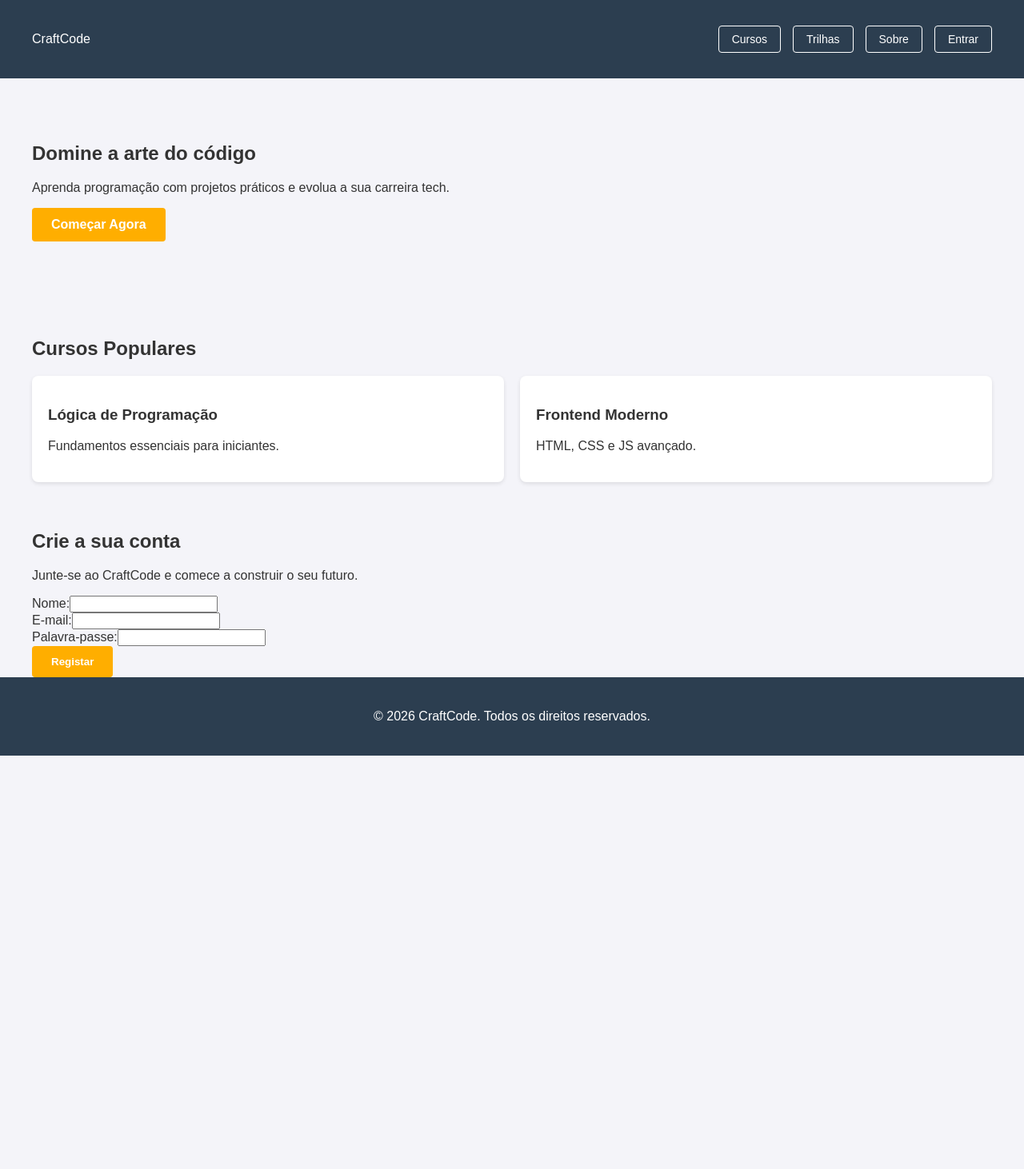
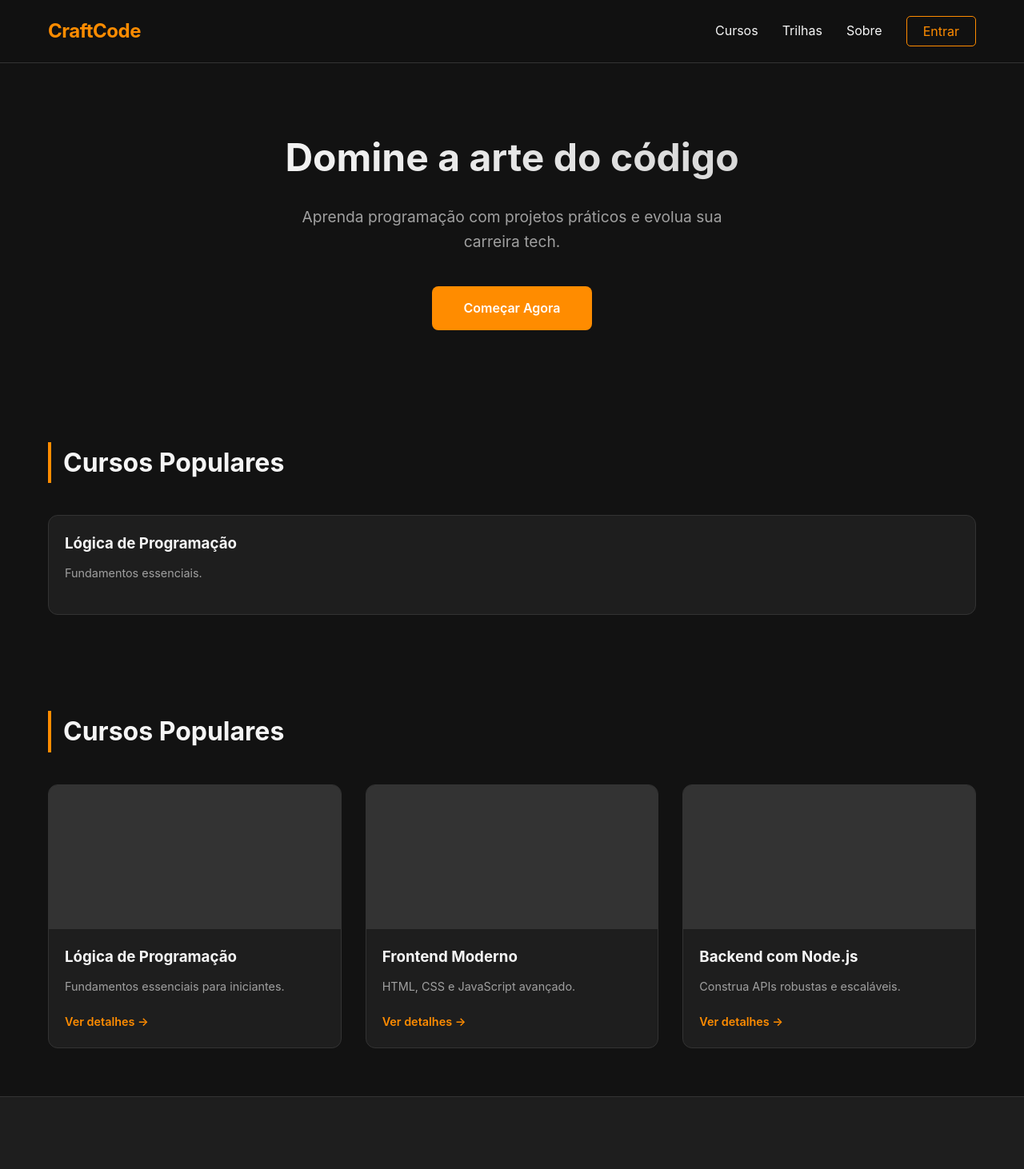
Before and after one commit to MateusViegasCode/ASCII---Projeto-Trainee, a React (Vite) app: page / in a window 1280 px wide. Shown: the top 1462 px of the page at 80% size. Before the commit the page ends 945 px from the top, so only its background shows below. Built offline with nearby package versions, Linux system fonts and the light colour scheme.

Commit message:
integra tela de login com o back-end

```diff
--- a/index.html
+++ b/index.html
@@ -6,7 +6,6 @@
     <title>CraftCode</title>
   </head>
   <body>
-    <div id="root"></div>
-    <script type="module" src="/src/main.jsx"></script>
+    <div id="root"></div> <script type="module" src="/src/main.jsx"></script>
   </body>
 </html>
--- a/server.js
+++ b/server.js
@@ -81,7 +81,7 @@ app.post('/login', async (req, res) => {
     }
 });
 
-// Rota extra para ver o resultado
+// Rota extra para ver o resultado: http://localhost:3000/usuarios
 app.get('/usuarios', (req, res) => {
     res.json(bancoDeUsuarios);
 });
--- a/src/App.jsx
+++ b/src/App.jsx
@@ -20,9 +20,7 @@ function App() {
     try {
       const resposta = await fetch('http://localhost:3000/cadastro', {
         method: 'POST',
-        headers: {
-          'Content-Type': 'application/json',
-        },
+        headers: { 'Content-Type': 'application/json' },
         body: JSON.stringify({ nome, email, senha })
       });
 
@@ -42,12 +40,11 @@ function App() {
   };
 
   return (
-    <>
+    <div>
+      {/* Header */}
       <header className="main-header">
         <div className="container header-content">
-          <div className="logo" onClick={() => setPaginaAtual('home')} style={{cursor: 'pointer'}}>
-            CraftCode
-          </div>
+          <div className="logo">CraftCode</div>
           <nav>
             <ul className="nav-links">
               <li><a href="#">Cursos</a></li>
@@ -63,31 +60,64 @@ function App() {
         </div>
       </header>
 
-      <main>
+      {/* Hero */}
       <section className="hero">
         <div className="container">
           <h1>Domine a arte do código</h1>
-            <p>Aprenda programação com projetos práticos e evolua a sua carreira tech.</p>
+          <p>Aprenda programação com projetos práticos e evolua sua carreira tech.</p>
           <a href="#cadastro" className="btn-primary">Começar Agora</a>
         </div>
       </section>
 
+      {/* Cards */}
       <section className="courses-section">
         <div className="container">
           <h2>Cursos Populares</h2>
           <div className="course-grid">
-                    <div className="course-card">
+            <article className="course-card">
+              <div className="card-content">
                 <h3>Lógica de Programação</h3>
-                        <p>Fundamentos essenciais para iniciantes.</p>
+                <p>Fundamentos essenciais.</p>
               </div>
-                    <div className="course-card">
-                        <h3>Frontend Moderno</h3>
-                        <p>HTML, CSS e JS avançado.</p>
-                    </div>
+            </article>
           </div>
         </div>
       </section>
 
+      <section class="courses-section">
+        <div class="container">
+            <h2>Cursos Populares</h2>
+            <div class="course-grid">
+                <article class="course-card">
+                    <div class="card-image"></div> <div class="card-content">
+                        <h3>Lógica de Programação</h3>
+                        <p>Fundamentos essenciais para iniciantes.</p>
+                        <a href="#" class="link-details">Ver detalhes &rarr;</a>
+                    </div>
+                </article>
+
+                <article class="course-card">
+                    <div class="card-image"></div>
+                    <div class="card-content">
+                        <h3>Frontend Moderno</h3>
+                        <p>HTML, CSS e JavaScript avançado.</p>
+                        <a href="#" class="link-details">Ver detalhes &rarr;</a>
+                    </div>
+                </article>
+
+                <article class="course-card">
+                    <div class="card-image"></div>
+                    <div class="card-content">
+                        <h3>Backend com Node.js</h3>
+                        <p>Construa APIs robustas e escaláveis.</p>
+                        <a href="#" class="link-details">Ver detalhes &rarr;</a>
+                    </div>
+                </article>
+            </div>
+        </div>
+    </section>
+
+      {/* Formulário de cadastro */}
       <section id="cadastro" className="cadastro-section">
         <div className="container">
           <h2>Crie a sua conta</h2>
@@ -103,7 +133,6 @@ function App() {
                 required
               />
             </div>
-
             <div className="input-group">
               <label>E-mail:</label>
               <input
@@ -113,7 +142,6 @@ function App() {
                 required
               />
             </div>
-
             <div className="input-group">
               <label>Palavra-passe:</label>
               <input
@@ -123,21 +151,20 @@ function App() {
                 required
               />
             </div>
-
             <button type="submit" className="btn-primary">Registar</button>
           </form>
 
           {mensagem && <p className="mensagem-aviso">{mensagem}</p>}
         </div>
       </section>
-      </main>
 
+      {/* Footer */}
       <footer>
         <div className="container">
           <p>&copy; 2026 CraftCode. Todos os direitos reservados.</p>
         </div>
       </footer>
-    </>
+    </div>
   );
 }
 
--- a/src/main.jsx
+++ b/src/main.jsx
@@ -1,10 +1,10 @@
 import React from 'react'
 import ReactDOM from 'react-dom/client'
 import App from './App.jsx'
-import './style.css'
+import './style.css' // Importando seu CSS aqui
 
 ReactDOM.createRoot(document.getElementById('root')).render(
   <React.StrictMode>
     <App />
-  </React.StrictMode>
+  </React.StrictMode>,
 )
--- a/src/style.css
+++ b/src/style.css
@@ -1,35 +1,50 @@
-html, body {
-  height: 100%;
-  margin: 0;
+:root {
+    /* Paleta de Cores */
+    --primary-color: #FF8C00; /* Laranja forte */
+    --primary-hover: #e07b00;
+    --bg-dark: #121212;       /* Fundo quase preto */
+    --bg-card: #1E1E1E;       /* Fundo dos cards */
+    --text-light: #F5F5F5;
+    --text-gray: #A0A0A0;
+
+    /* Espaçamento */
+    --container-width: 1200px;
+    --spacing-md: 1.5rem;
 }
 
-#root {
-  display: flex;
-  flex-direction: column;
-  min-height: 100vh;
+* {
+    margin: 0;
+    padding: 0;
+    box-sizing: border-box;
 }
 
 body {
-  font-family: Arial, sans-serif;
-  padding: 0;
-  background-color: #f4f4f9;
-  color: #333;
-}
-
-main {
-  flex: 1;
+    font-family: 'Inter', sans-serif;
+    background-color: var(--bg-dark);
+    color: var(--text-light);
+    line-height: 1.6;
 }
 
 .container {
-  max-width: 1200px;
+    max-width: var(--container-width);
     margin: 0 auto;
     padding: 0 20px;
 }
 
+a {
+    text-decoration: none;
+    color: inherit;
+    transition: 0.3s;
+}
+
+/* Header */
 .main-header {
-  background-color: #2c3e50;
-  color: white;
-  padding: 1rem 0;
+    background-color: rgba(18, 18, 18, 0.95);
+    padding: 20px 0;
+    border-bottom: 1px solid #333;
+    position: sticky;
+    top: 0;
+    z-index: 1000;
 }
 
 .header-content {
@@ -38,118 +53,294 @@ main {
     align-items: center;
 }
 
+.logo {
+    font-size: 1.5rem;
+    font-weight: 700;
+    color: var(--primary-color);
+    letter-spacing: -0.5px;
+}
+
 .nav-links {
     list-style: none;
     display: flex;
-  gap: 15px;
+    gap: 30px;
     align-items: center;
 }
 
-.nav-links a,
+.nav-links a:hover {
+    color: var(--primary-color);
+}
+
 .btn-entrar-header {
-  background: none;
-  border: 1px solid white;
+    background: transparent;
+    border: 1px solid var(--primary-color);
+    padding: 8px 20px;
+    border-radius: 5px;
+    color: var(--primary-color);
+    cursor: pointer;
+    font-size: 1rem;
+    font-family: inherit;
+    transition: 0.3s;
+}
+
+.btn-entrar-header:hover {
+    background-color: var(--primary-color);
     color: white;
-  padding: 8px 16px;
-  border-radius: 4px;
-  text-decoration: none;
+}
+
+/* Secao de Cadastro */
+.cadastro-section {
+    padding: 80px 0;
+    background-color: var(--bg-card);
+    border-top: 1px solid #333;
+}
+
+.cadastro-section h2 {
+    font-size: 2rem;
+    margin-bottom: 10px;
+}
+
+.cadastro-section p {
+    color: var(--text-gray);
+    margin-bottom: 40px;
+}
+
+.form-cadastro {
+    max-width: 480px;
+    display: flex;
+    flex-direction: column;
+    gap: 20px;
+}
+
+.input-group {
+    display: flex;
+    flex-direction: column;
+    gap: 6px;
+}
+
+.input-group label {
+    font-size: 0.9rem;
+    color: var(--text-gray);
+}
+
+.input-group input {
+    background-color: #2a2a2a;
+    border: 1px solid #444;
+    border-radius: 8px;
+    padding: 12px 16px;
+    color: var(--text-light);
+    font-size: 1rem;
+    font-family: inherit;
+    transition: border-color 0.3s;
+}
+
+.input-group input:focus {
+    outline: none;
+    border-color: var(--primary-color);
+}
+
+.mensagem-aviso {
+    margin-top: 16px;
+    padding: 12px 16px;
+    border-radius: 8px;
+    background-color: #2a2a2a;
+    border: 1px solid #444;
+    font-size: 0.95rem;
+}
+
+/* Página de Login */
+.login-page {
+    min-height: 100vh;
+    display: flex;
+    flex-direction: column;
+    background-color: var(--bg-dark);
+}
+
+.login-section {
+    flex: 1;
+    display: flex;
+    align-items: center;
+    justify-content: center;
+    padding: 60px 20px;
+}
+
+.login-container {
+    width: 100%;
+    max-width: 480px;
+}
+
+.btn-back {
+    background: transparent;
+    border: none;
+    color: var(--text-gray);
     cursor: pointer;
+    font-size: 0.95rem;
     font-family: inherit;
-  font-size: 14px;
-  transition: 0.3s;
+    padding: 0;
+    margin-bottom: 32px;
+    transition: color 0.3s;
+    display: flex;
+    align-items: center;
+    gap: 6px;
+}
+
+.btn-back:hover {
+    color: var(--primary-color);
+}
+
+.login-container h2 {
+    font-size: 2rem;
+    margin-bottom: 8px;
+}
+
+.login-container > p {
+    color: var(--text-gray);
+    margin-bottom: 36px;
+}
+
+.login-form {
+    display: flex;
+    flex-direction: column;
+    gap: 16px;
+}
+
+.form-group {
+    display: flex;
+    flex-direction: column;
+}
+
+.input-craftcode {
+    background-color: #2a2a2a;
+    border: 1px solid #444;
+    border-radius: 8px;
+    padding: 14px 16px;
+    color: var(--text-light);
+    font-size: 1rem;
+    font-family: inherit;
+    transition: border-color 0.3s;
+}
+
+.input-craftcode:focus {
+    outline: none;
+    border-color: var(--primary-color);
+}
+
+.btn-submit {
+    margin-top: 8px;
+    width: 100%;
+    text-align: center;
+    border: none;
+    cursor: pointer;
+    font-size: 1rem;
+    font-family: inherit;
+}
+
+.signup-text {
+    text-align: center;
+    margin-top: 24px;
+    color: var(--text-gray);
+    font-size: 0.95rem;
+}
+
+/* Hero Section */
+.hero {
+    padding: 80px 0;
+    text-align: center;
+}
+
+.hero h1 {
+    font-size: 3rem;
+    margin-bottom: 20px;
+    background: linear-gradient(to right, #fff, #ccc);
+    -webkit-background-clip: text;
+    -webkit-text-fill-color: transparent;
+}
+
+.hero p {
+    font-size: 1.2rem;
+    color: var(--text-gray);
+    margin-bottom: 40px;
+    max-width: 600px;
+    margin-left: auto;
+    margin-right: auto;
+}
+
+.btn-primary {
+    background-color: var(--primary-color);
+    color: white;
+    padding: 15px 40px;
+    border-radius: 8px;
+    font-weight: 600;
     display: inline-block;
 }
 
-.nav-links a:hover,
-.btn-entrar-header:hover {
-  background-color: rgba(255, 255, 255, 0.1);
+.btn-primary:hover {
+    background-color: var(--primary-hover);
+    transform: translateY(-2px);
 }
 
-.hero {
+/* Cursos Grid */
+.courses-section {
     padding: 60px 0;
 }
 
-.btn-primary {
-  display: inline-block;
-  background-color: #ffae00;
-  color: white;
-  padding: 12px 24px;
-  text-decoration: none;
-  border-radius: 4px;
-  font-weight: bold;
-  border: none;
-  cursor: pointer;
-}
-
-.courses-section {
-  padding: 40px 0;
+.courses-section h2 {
+    margin-bottom: 40px;
+    font-size: 2rem;
+    border-left: 4px solid var(--primary-color);
+    padding-left: 15px;
 }
 
 .course-grid {
     display: grid;
     grid-template-columns: repeat(auto-fit, minmax(300px, 1fr));
-  gap: 20px;
-  margin-top: 20px;
+    gap: 30px;
 }
 
 .course-card {
-  background: white;
-  padding: 20px;
-  border-radius: 8px;
-  box-shadow: 0 2px 5px rgba(0,0,0,0.1);
+    background-color: var(--bg-card);
+    border-radius: 12px;
+    overflow: hidden;
+    transition: transform 0.3s ease;
+    border: 1px solid #333;
 }
 
-.login-page {
-  background-color: #2c3e50;
-  min-height: 100vh;
-  display: flex;
-  align-items: center;
-  justify-content: center;
+.course-card:hover {
+    transform: translateY(-5px);
+    border-color: var(--primary-color);
 }
 
-.login-container {
-  background-color: white;
-  padding: 40px;
-  border-radius: 8px;
-  box-shadow: 0 10px 25px rgba(0,0,0,0.2);
+.card-image {
+    height: 180px;
+    background-color: #333; /* Placeholder cinza */
     width: 100%;
-  max-width: 380px;
-  text-align: center;
 }
 
-.input-craftcode {
-  width: 100%;
-  padding: 12px;
-  margin-bottom: 15px;
-  border: 1px solid #ccc;
-  border-radius: 4px;
-  box-sizing: border-box;
-  transition: 0.2s;
+.card-content {
+    padding: 20px;
 }
 
-.input-craftcode:hover,
-.input-craftcode:focus {
-  outline: none;
-  border-color: #ffae00;
+.card-content h3 {
+    margin-bottom: 10px;
 }
 
-.btn-submit-login {
-  width: 100%;
-  margin-top: 10px;
+.card-content p {
+    color: var(--text-gray);
+    font-size: 0.9rem;
+    margin-bottom: 20px;
 }
 
-.btn-back {
-  background: none;
-  border: none;
-  color: #ffae00;
-  cursor: pointer;
-  margin-bottom: 15px;
+.link-details {
+    color: var(--primary-color);
+    font-weight: 600;
+    font-size: 0.9rem;
 }
 
+/* Footer */
 footer {
-  background-color: #2c3e50;
-  color: white;
-  padding: 1.5rem 0;
+    padding: 40px 0;
     text-align: center;
-  width: 100%;
+    border-top: 1px solid #333;
+    margin-top: 60px;
+    color: var(--text-gray);
 }
```
Also changed, not shown: src/Login.jsx (+4 -4 lines). Lines whose indentation alone changed are shown as unchanged.
